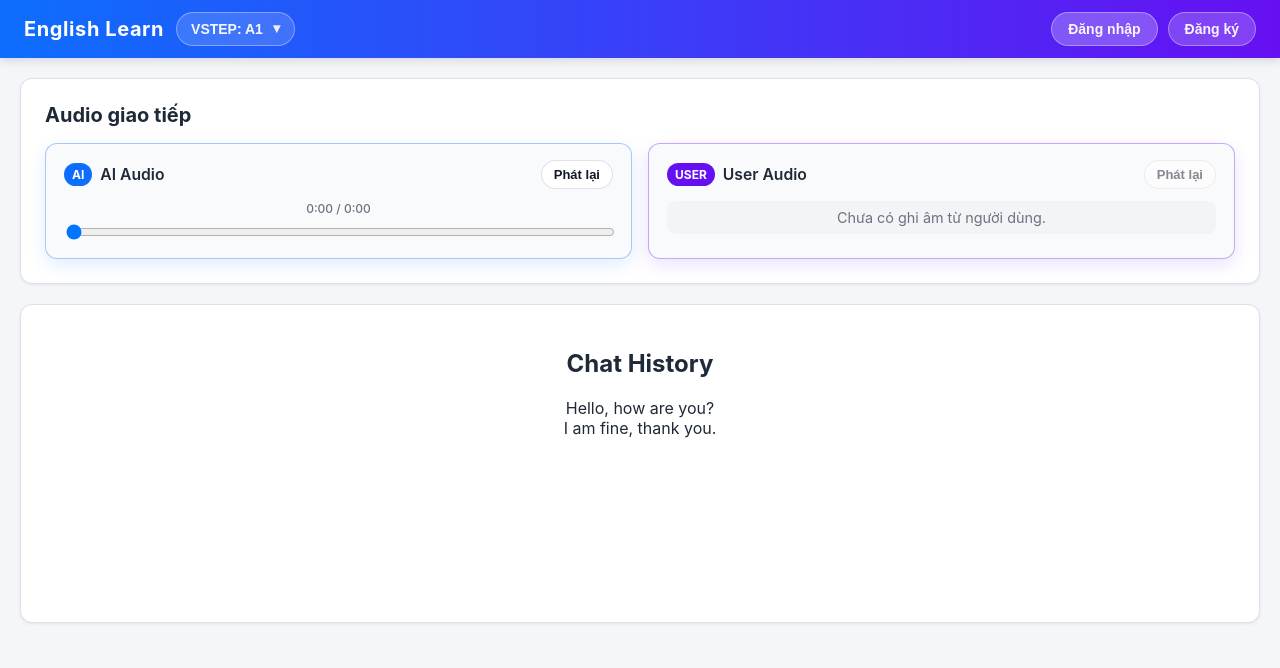
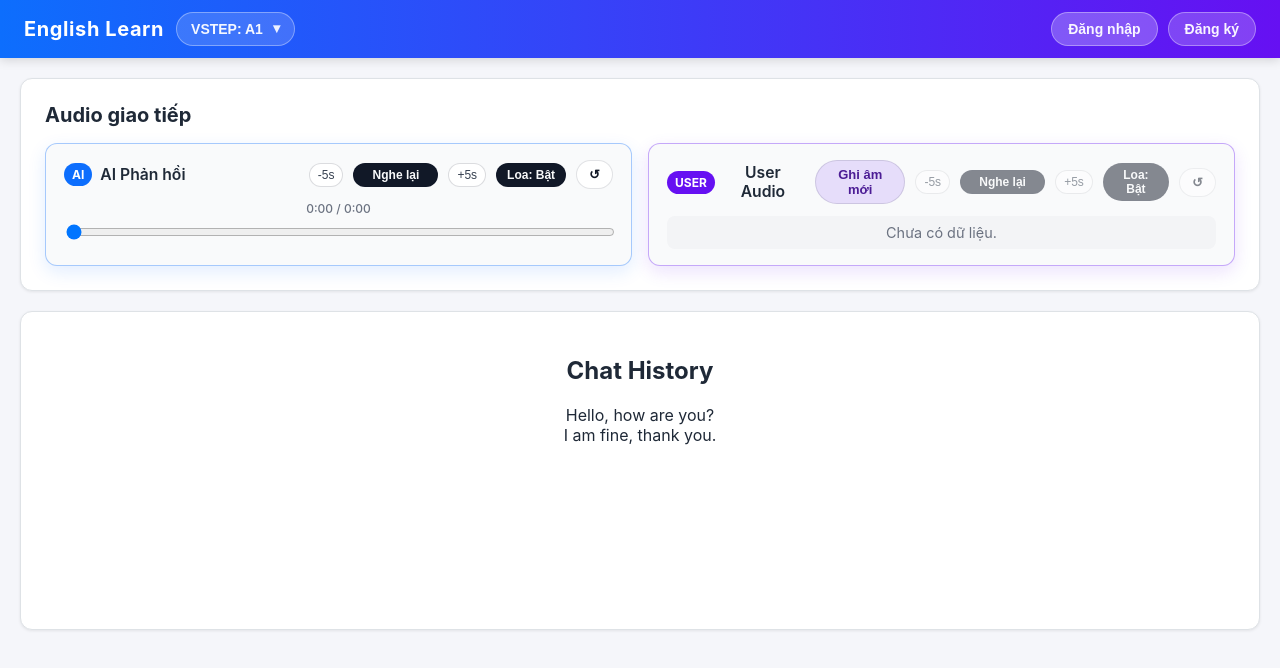
Before and after one commit to 0767878237/english-learning, a React (Create React App) app in the folder english-learning-app/: page / in a window 1280 px wide. Shown: the top 668 px of the page. Built offline with nearby package versions, Linux system fonts and the light colour scheme; the HTML template or start-up script is replaced by a standard one.

Commit message:
- Implement 5s seek forward/backward functionality. - Add pause and mute toggles for the audio player. - Support saving the previous recording to local storage before starting a new one.

```diff
--- a/english-learning-app/src/components/AudioPlayer.css
+++ b/english-learning-app/src/components/AudioPlayer.css
@@ -47,6 +47,12 @@
   gap: 12px;
 }
 
+.audio-track__actions {
+  display: inline-flex;
+  align-items: center;
+  gap: 10px;
+}
+
 .audio-track__title-group {
   display: flex;
   align-items: center;
@@ -83,6 +89,79 @@
   font-weight: 600;
   color: #111827;
   transition: background-color 0.15s ease, box-shadow 0.15s ease, transform 0.1s ease;
+}
+
+.audio-track__seek-btn {
+  padding: 4px 8px;
+  border-radius: 999px;
+  border: 1px solid rgba(15, 23, 42, 0.15);
+  background: #ffffff;
+  cursor: pointer;
+  font-size: 12px;
+  font-weight: 500;
+  color: #374151;
+  transition: background-color 0.15s ease, box-shadow 0.15s ease, transform 0.1s ease;
+}
+
+.audio-track__seek-btn:hover:not(:disabled) {
+  background: #f3f4f6;
+  box-shadow: 0 1px 3px rgba(15, 23, 42, 0.14);
+  transform: translateY(-0.5px);
+}
+
+.audio-track__seek-btn:disabled {
+  opacity: 0.5;
+  cursor: default;
+  box-shadow: none;
+}
+
+.audio-track__mute-btn {
+  padding: 4px 10px;
+  border-radius: 999px;
+  border: 1px solid rgba(15, 23, 42, 0.15);
+  background: #111827;
+  cursor: pointer;
+  font-size: 12px;
+  font-weight: 600;
+  color: #f9fafb;
+  transition: background-color 0.15s ease, box-shadow 0.15s ease, transform 0.1s ease;
+}
+
+.audio-track__mute-btn:hover:not(:disabled) {
+  background: #020617;
+  box-shadow: 0 1px 4px rgba(15, 23, 42, 0.25);
+  transform: translateY(-0.5px);
+}
+
+.audio-track__mute-btn:disabled {
+  opacity: 0.5;
+  cursor: default;
+  box-shadow: none;
+}
+
+.audio-track__record-btn {
+  padding: 6px 12px;
+  border-radius: 999px;
+  border: 1px solid rgba(15, 23, 42, 0.12);
+  background: rgba(102, 16, 242, 0.12);
+  cursor: pointer;
+  font-size: 13px;
+  font-weight: 700;
+  color: #4c1d95;
+  transition: background-color 0.15s ease, box-shadow 0.15s ease, transform 0.1s ease;
+}
+
+.audio-track__record-btn:hover:not(:disabled) {
+  background: rgba(102, 16, 242, 0.16);
+  box-shadow: 0 1px 4px rgba(102, 16, 242, 0.18);
+  transform: translateY(-0.5px);
+}
+
+.audio-track__record-btn:disabled {
+  opacity: 0.6;
+  cursor: default;
+  box-shadow: none;
+  transform: none;
 }
 
 .audio-track__replay-btn:hover:not(:disabled) {
@@ -131,6 +210,18 @@
   background: #f3f4f6;
 }
 
+.audio-track__record-btn.is-recording {
+  background-color: #ff4d4d;
+  color: white;
+  animation: pulse 1.5s infinite;
+}
+
+@keyframes pulse {
+  0% { opacity: 1; }
+  50% { opacity: 0.5; }
+  100% { opacity: 1; }
+}
+
 @media (max-width: 720px) {
   .audio-player__grid {
     grid-template-columns: minmax(0, 1fr);
--- a/english-learning-app/src/components/AudioPlayer.tsx
+++ b/english-learning-app/src/components/AudioPlayer.tsx
@@ -7,42 +7,98 @@ type TrackProps = {
   title: string;
   accent: 'ai' | 'user';
   src?: string;
+  isRecording?: boolean;
+  recordingTimer?: number;
   disabledReason?: string;
+  headerActions?: React.ReactNode;
 };
 
-const AudioTrackPanel: React.FC<TrackProps> = ({ kind, title, accent, src, disabledReason }) => {
+const AudioTrackPanel: React.FC<TrackProps> = ({
+  kind,
+  title,
+  accent,
+  src,
+  isRecording,
+  recordingTimer = 0,
+  disabledReason,
+  headerActions,
+}) => {
   const audioRef = React.useRef<HTMLAudioElement | null>(null);
   const [duration, setDuration] = React.useState(0);
   const [currentTime, setCurrentTime] = React.useState(0);
+  const [isPlaying, setIsPlaying] = React.useState(false);
+  const [isMuted, setIsMuted] = React.useState(false);
+
+  // Reset khi đổi track hoặc ghi âm mới
+  React.useEffect(() => {
+    setIsPlaying(false);
+    setCurrentTime(0);
+    setDuration(0);
+    if (audioRef.current) {
+      audioRef.current.pause();
+      audioRef.current.load();
+    }
+  }, [src, isRecording]);
 
   const handleLoadedMetadata = () => {
     if (audioRef.current) {
-      setDuration(audioRef.current.duration || 0);
+      setDuration(Math.min(audioRef.current.duration || 0, 300));
     }
   };
 
   const handleTimeUpdate = () => {
     if (audioRef.current) {
-      setCurrentTime(audioRef.current.currentTime || 0);
+      const time = audioRef.current.currentTime;
+      if (time >= 300) {
+        audioRef.current.pause();
+        setIsPlaying(false);
+      }
+      setCurrentTime(Math.min(time, 300));
+    }
+  };
+
+  // Các hàm điều khiển Player
+  const togglePlayPause = () => {
+    if (!audioRef.current || !src) return;
+    if (isPlaying) {
+      audioRef.current.pause();
+    } else {
+      audioRef.current.play().catch(console.error);
+    }
+  };
+
+  const seekBy = (delta: number) => {
+    if (audioRef.current) {
+      const target = Math.min(Math.max(audioRef.current.currentTime + delta, 0), duration);
+      audioRef.current.currentTime = target;
+      setCurrentTime(target);
+    }
+  };
+
+  const toggleMute = () => {
+    if (audioRef.current) {
+      const newMuteState = !isMuted;
+      audioRef.current.muted = newMuteState;
+      setIsMuted(newMuteState);
+    }
+  };
+
+  const handleReplay = () => {
+    if (audioRef.current) {
+      audioRef.current.currentTime = 0;
+      audioRef.current.play().catch(console.error);
     }
   };
 
   const handleSliderChange = (e: React.ChangeEvent<HTMLInputElement>) => {
-    const newTime = Number(e.target.value);
+    const raw = Number(e.target.value);
     if (audioRef.current) {
-      audioRef.current.currentTime = newTime;
-      setCurrentTime(newTime);
+      audioRef.current.currentTime = raw;
+      setCurrentTime(raw);
     }
   };
 
-  const handleReplay = () => {
-    if (!audioRef.current) return;
-    audioRef.current.currentTime = 0;
-    void audioRef.current.play();
-  };
-
-  const hasSource = Boolean(src);
-  const isDisabled = !hasSource;
+  const hasSource = Boolean(src) && !isRecording;
 
   return (
     <div className={`audio-track audio-track--${accent}`} data-kind={kind}>
@@ -51,84 +107,212 @@ const AudioTrackPanel: React.FC<TrackProps> = ({ kind, title, accent, src, disab
           <div className="audio-track__badge">{accent === 'ai' ? 'AI' : 'User'}</div>
           <h3 className="audio-track__title">{title}</h3>
         </div>
+
+        <div className="audio-track__actions">
+          {headerActions}
+
+          {/* Cụm nút điều khiển nghe lại */}
+          <button type="button" className="audio-track__seek-btn" onClick={() => seekBy(-5)} disabled={!hasSource}>-5s</button>
+
           <button
             type="button"
-          className="audio-track__replay-btn"
-          onClick={handleReplay}
-          disabled={isDisabled}
+            className="audio-track__mute-btn"
+            onClick={togglePlayPause}
+            disabled={!hasSource}
+            style={{ minWidth: '85px' }}
           >
-          Phát lại
+            {isPlaying ? 'Tạm dừng' : 'Nghe lại'}
           </button>
+
+          <button type="button" className="audio-track__seek-btn" onClick={() => seekBy(5)} disabled={!hasSource}>+5s</button>
+
+          <button
+            type="button"
+            className="audio-track__mute-btn"
+            onClick={toggleMute}
+            disabled={!hasSource}
+            style={{ background: isMuted ? '#ef4444' : '#111827' }}
+          >
+            {isMuted ? 'Loa: Tắt' : 'Loa: Bật'}
+          </button>
+
+          <button type="button" className="audio-track__replay-btn" onClick={handleReplay} disabled={!hasSource}>↺</button>
+        </div>
       </div>
 
       <div className="audio-track__body">
-        {hasSource ? (
+        {isRecording ? (
+          <div className="audio-track__empty" style={{ color: '#ef4444', fontWeight: '700', border: '1px solid #fee2e2' }}>
+            🔴 ĐANG GHI: {formatTime(recordingTimer)} / 5:00
+          </div>
+        ) : hasSource ? (
           <>
             <audio
               ref={audioRef}
-              className="audio-track__element"
               onLoadedMetadata={handleLoadedMetadata}
               onTimeUpdate={handleTimeUpdate}
+              onPlay={() => setIsPlaying(true)}
+              onPause={() => setIsPlaying(false)}
+              onEnded={() => setIsPlaying(false)}
             >
               <source src={src} />
             </audio>
-
             <div className="audio-track__slider-row">
               <span className="audio-track__time">
                 {formatTime(currentTime)} / {formatTime(duration)}
               </span>
-              <input
-                type="range"
-                min={0}
-                max={duration || 0}
-                step={0.1}
-                value={Number.isFinite(currentTime) ? currentTime : 0}
-                onChange={handleSliderChange}
-              />
+              <input type="range" min={0} max={duration || 0} step={0.1} value={currentTime} onChange={handleSliderChange} />
             </div>
           </>
         ) : (
-          <div className="audio-track__empty">
-            {disabledReason ?? 'Chưa có audio để phát.'}
-          </div>
+          <div className="audio-track__empty">{disabledReason ?? 'Chưa có dữ liệu.'}</div>
         )}
       </div>
     </div>
   );
 };
 
-const formatTime = (value: number): string => {
-  if (!Number.isFinite(value) || value <= 0) return '0:00';
-  const minutes = Math.floor(value / 60);
-  const seconds = Math.floor(value % 60)
-    .toString()
-    .padStart(2, '0');
-  return `${minutes}:${seconds}`;
+const formatTime = (v: number) => {
+  const m = Math.floor(v / 60);
+  const s = Math.floor(v % 60).toString().padStart(2, '0');
+  return `${m}:${s}`;
 };
 
 const AudioPlayer: React.FC = () => {
-  // Tạm thời: AI dùng sample audio, User chưa có nguồn (sẽ nối pipeline sau)
-  const aiSrc = 'sample-audio.mp3';
-  const userSrc: string | undefined = undefined;
+  const [userAudios, setUserAudios] = React.useState<string[]>([]);
+  const [currentIndex, setCurrentIndex] = React.useState<number>(-1);
+  const [isRecording, setIsRecording] = React.useState(false);
+  const [isPausedRecording, setIsPausedRecording] = React.useState(false);
+  const [recordingTimer, setRecordingTimer] = React.useState(0);
+  const [isHistoryOpen, setIsHistoryOpen] = React.useState(false);
+
+  const mediaRecorderRef = React.useRef<MediaRecorder | null>(null);
+  const recordChunksRef = React.useRef<BlobPart[]>([]);
+
+  // Giới hạn 300s tự ngưng khi ghi
+  React.useEffect(() => {
+    let interval: number;
+    if (isRecording && !isPausedRecording) {
+      interval = window.setInterval(() => {
+        setRecordingTimer((prev) => {
+          if (prev >= 299) {
+            stopRecording();
+            return 300;
+          }
+          return prev + 1;
+        });
+      }, 1000);
+    }
+    return () => clearInterval(interval);
+  }, [isRecording, isPausedRecording]);
+
+  const startRecording = async () => {
+    setRecordingTimer(0);
+    setIsRecording(true);
+    setIsPausedRecording(false);
+    try {
+      const stream = await navigator.mediaDevices.getUserMedia({ audio: true });
+      const recorder = new MediaRecorder(stream);
+      mediaRecorderRef.current = recorder;
+      recordChunksRef.current = [];
+      recorder.ondataavailable = (e) => e.data.size > 0 && recordChunksRef.current.push(e.data);
+      recorder.onstop = () => {
+        const url = URL.createObjectURL(new Blob(recordChunksRef.current, { type: 'audio/webm' }));
+        setUserAudios(prev => [...prev, url]);
+        setCurrentIndex(userAudios.length);
+        setIsRecording(false);
+        stream.getTracks().forEach(t => t.stop());
+      };
+      recorder.start();
+    } catch { setIsRecording(false); }
+  };
+
+  const stopRecording = () => {
+    if (mediaRecorderRef.current?.state !== 'inactive') {
+      mediaRecorderRef.current?.stop();
+    }
+  };
+
+  const togglePauseRecording = () => {
+    if (!mediaRecorderRef.current) return;
+    if (isPausedRecording) {
+      mediaRecorderRef.current.resume();
+      setIsPausedRecording(false);
+    } else {
+      mediaRecorderRef.current.pause();
+      setIsPausedRecording(true);
+    }
+  };
+
+  const deleteAudio = (e: React.MouseEvent, idx: number) => {
+    e.stopPropagation();
+    URL.revokeObjectURL(userAudios[idx]);
+    const nextList = userAudios.filter((_, i) => i !== idx);
+    setUserAudios(nextList);
+    if (currentIndex >= nextList.length) setCurrentIndex(nextList.length - 1);
+  };
 
   return (
     <div className="audio-player">
       <h2 className="audio-player__heading">Audio giao tiếp</h2>
       <div className="audio-player__grid">
-        <AudioTrackPanel
-          kind="ai"
-          title="AI Audio"
-          accent="ai"
-          src={aiSrc}
-          disabledReason="Chưa có audio từ AI."
-        />
+        <AudioTrackPanel kind="ai" title="AI Phản hồi" accent="ai" src="sample.mp3" />
+
+        <div style={{ display: 'flex', flexDirection: 'column', gap: '12px' }}>
           <AudioTrackPanel
             kind="user"
-          title="User Audio"
+            title={currentIndex !== -1 ? `Bản ghi #${currentIndex + 1}` : "User Audio"}
             accent="user"
-          src={userSrc}
-          disabledReason="Chưa có ghi âm từ người dùng."
+            src={userAudios[currentIndex]}
+            isRecording={isRecording}
+            recordingTimer={recordingTimer}
+            headerActions={
+              <div style={{ display: 'flex', gap: '4px' }}>
+                {isRecording && (
+                  <button className="audio-track__seek-btn" onClick={togglePauseRecording} style={{ borderColor: '#6610f2' }}>
+                    {isPausedRecording ? 'Tiếp tục ghi' : 'Tạm dừng ghi'}
+                  </button>
+                )}
+                <button
+                  className={`audio-track__record-btn ${isRecording ? 'is-recording' : ''}`}
+                  onClick={isRecording ? stopRecording : startRecording}
+                >
+                  {isRecording ? 'Lưu' : 'Ghi âm mới'}
+                </button>
+              </div>
+            }
           />
+
+          {userAudios.length > 0 && (
+            <div className="audio-track" style={{ background: '#fff' }}>
+              <div className="audio-track__header" style={{ cursor: 'pointer' }} onClick={() => setIsHistoryOpen(!isHistoryOpen)}>
+                <div className="audio-track__title" style={{ fontSize: '11px', color: '#6b7280' }}>
+                  DANH SÁCH ({userAudios.length}) {isHistoryOpen ? '▲' : '▼'}
+                </div>
+              </div>
+              {isHistoryOpen && (
+                <div style={{ display: 'flex', flexDirection: 'column', gap: '8px', marginTop: '10px', maxHeight: '160px', overflowY: 'auto' }}>
+                  {userAudios.map((_, idx) => (
+                    <div key={idx} style={{ display: 'flex', gap: '8px' }}>
+                      <button
+                        className="audio-track__seek-btn"
+                        style={{
+                          flex: 1, textAlign: 'left', padding: '8px', fontSize: '12px',
+                          borderColor: currentIndex === idx ? '#6610f2' : '#e5e7eb',
+                          background: currentIndex === idx ? 'rgba(102, 16, 242, 0.05)' : '#fff',
+                        }}
+                        onClick={() => setCurrentIndex(idx)}
+                      >
+                        Bản ghi {idx + 1}
+                      </button>
+                      <button className="audio-track__seek-btn" style={{ color: '#ef4444', borderColor: '#fee2e2' }} onClick={(e) => deleteAudio(e, idx)}>Xóa</button>
+                    </div>
+                  ))}
+                </div>
+              )}
+            </div>
+          )}
+        </div>
       </div>
     </div>
   );
--- a/english-learning-app/src/services/VoiceService.ts
+++ b/english-learning-app/src/services/VoiceService.ts
@@ -57,12 +57,13 @@ export class VoiceService {
       };
 
       recorder.start();
-      // Thực tế nên điều khiển start/stop từ UI; ở đây placeholder sẽ auto stop sau 5 giây.
+      // Giới hạn thời lượng tối đa 300s (5 phút) nếu UI không stop sớm hơn.
+      const MAX_DURATION_MS = 300_000;
       setTimeout(() => {
         if (recorder.state === 'recording') {
           recorder.stop();
         }
-      }, 5000);
+      }, MAX_DURATION_MS);
     });
   }
 
@@ -70,7 +71,6 @@ export class VoiceService {
     return new Promise((resolve, reject) => {
       const utterance = new SpeechSynthesisUtterance(text);
       const synth = window.speechSynthesis;
-      const mediaRecorder = new MediaRecorder(new MediaStream());
       // Simplified: use synthesis without recording
       // For full implementation, need to capture audio
       synth.speak(utterance);
```
Also changed, not shown: 11 other files (tests, documents, lock files or other folders). Lines whose indentation alone changed are shown as unchanged.
